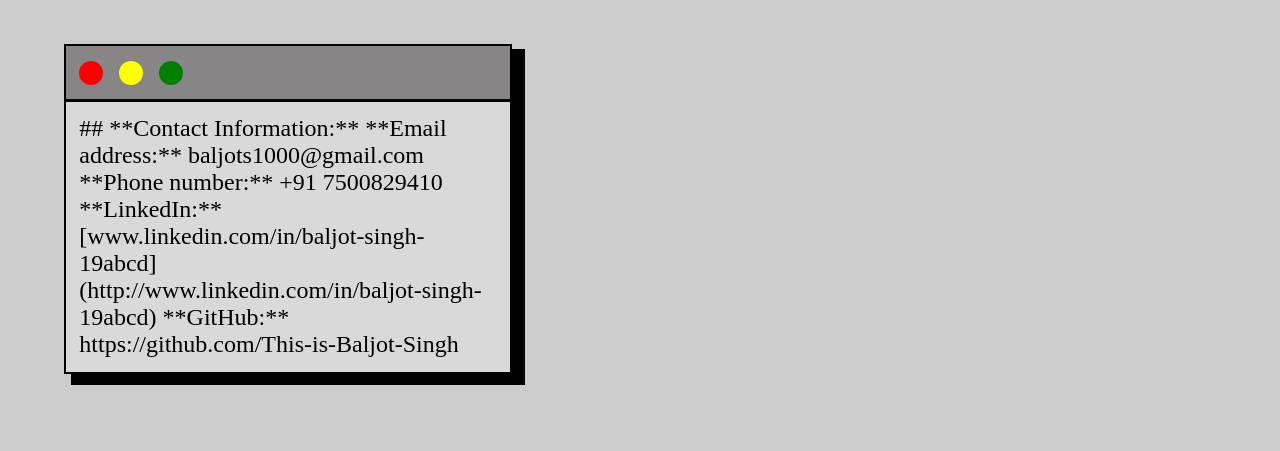
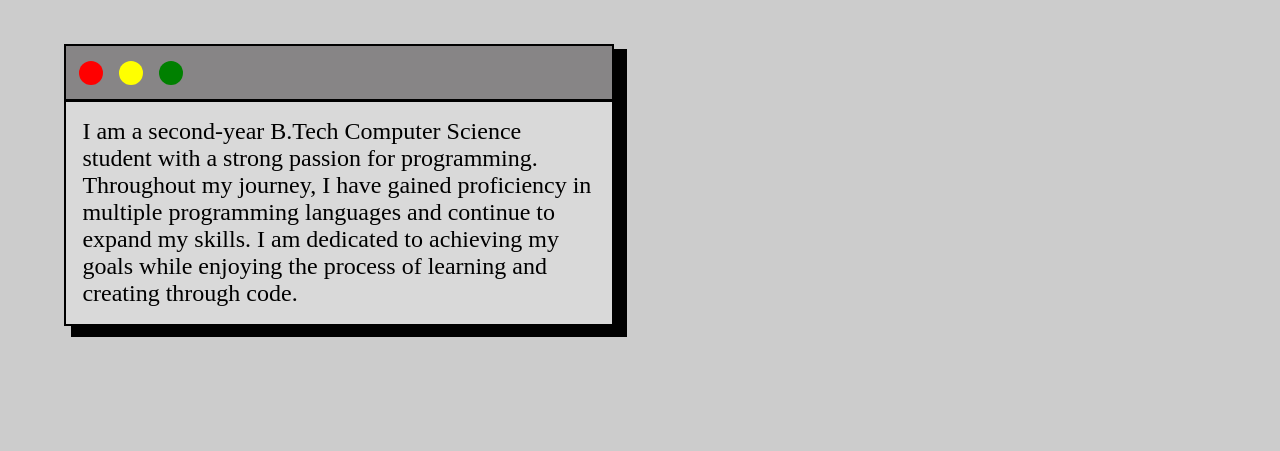
Before and after one commit to This-is-Baljot-Singh/My-Portfolio, a plain HTML site: page index.html in a window 1280 px wide. Shown: the part 349-800 px from the top of the page. Drawn offline with Linux system fonts and the light colour scheme; a web font is replaced by a local one.

Commit message:
Updating Code

```diff
--- a/index.html
+++ b/index.html
@@ -44,12 +44,7 @@
                   <div class="circle green"></div>
                 </div>
             </nav>
-            <p id="description-text">## **Contact Information:**
-
-                **Email address:** baljots1000@gmail.com
-                **Phone number:** +91 7500829410
-                **LinkedIn:** [www.linkedin.com/in/baljot-singh-19abcd](http://www.linkedin.com/in/baljot-singh-19abcd)
-                **GitHub:** https://github.com/This-is-Baljot-Singh
+            <p id="description-text">I am a second-year B.Tech Computer Science student with a strong passion for programming. Throughout my journey, I have gained proficiency in multiple programming languages and continue to expand my skills. I am dedicated to achieving my goals while enjoying the process of learning and creating through code.
             </p>
         </div>
     </div>
--- a/styles.css
+++ b/styles.css
@@ -130,7 +130,7 @@
 }
 
 .window-view {
-    width: 35vw;
+    width: 43vw;
     margin: 0 5vw;
     background-color: #d9d9d9;
     border: 2px solid black;
```
